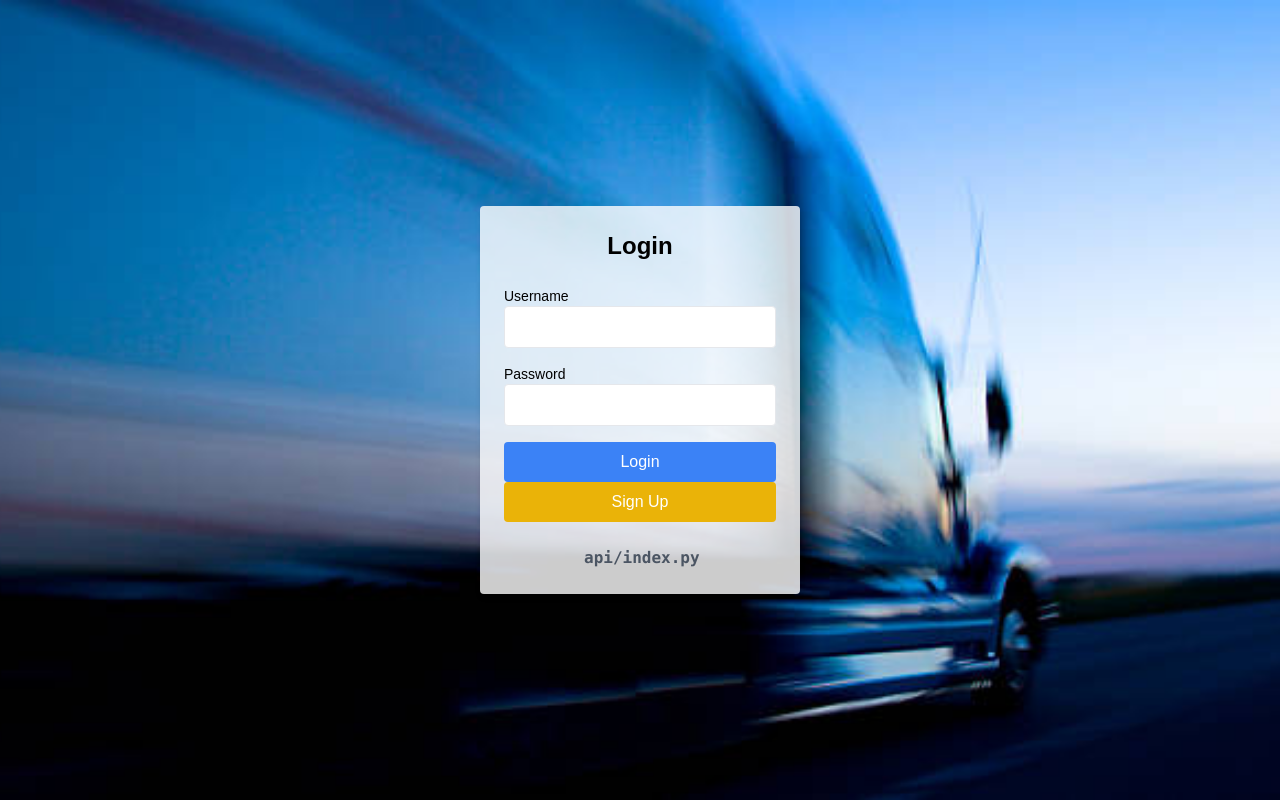
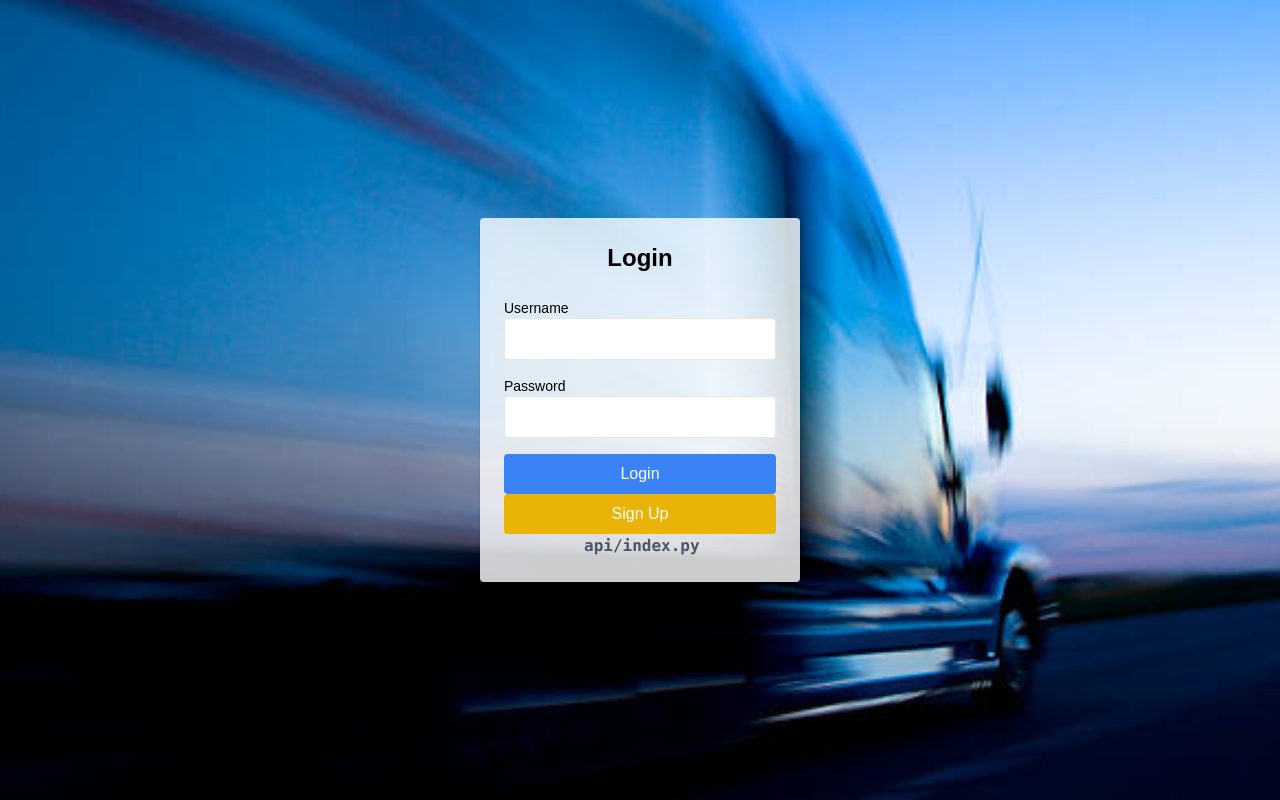
Before and after one commit to Runeozzyman/CPS714, a Next.js app: page / in a window 1280 px wide. Built offline with nearby package versions, Linux system fonts and the light colour scheme.

Commit message:
Update page.tsx

```diff
--- a/app/page.tsx
+++ b/app/page.tsx
@@ -19,8 +19,7 @@ export default function Login() {
           </button>
           <br />
           <Link href="/api/python">
-            <br />
-            <code className="py-20 px-20 text-gray-600 font-mono font-bold">
+            <code className="px-20 text-gray-600 font-mono font-bold">
               api/index.py
             </code>
           </Link>
```
